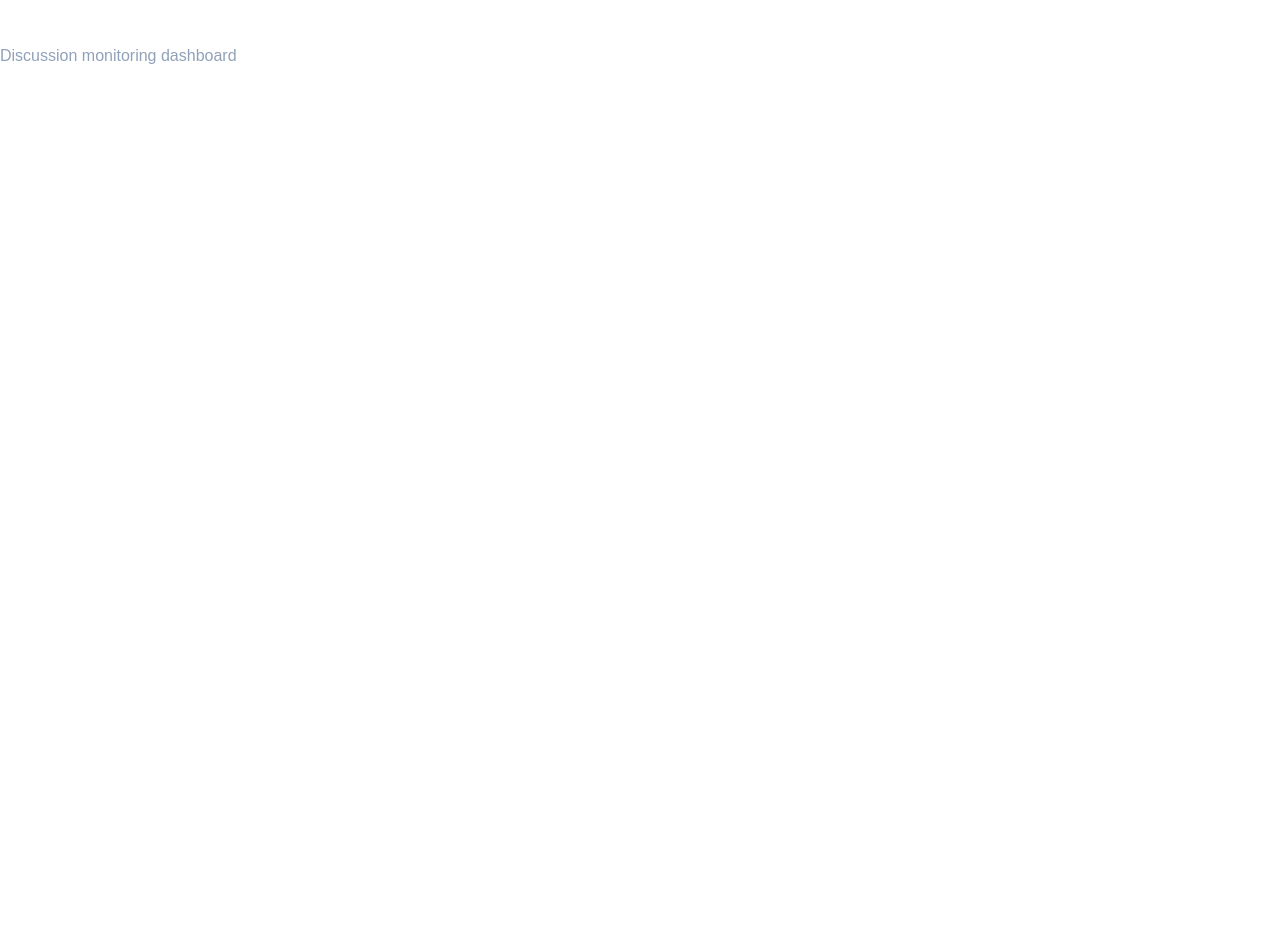
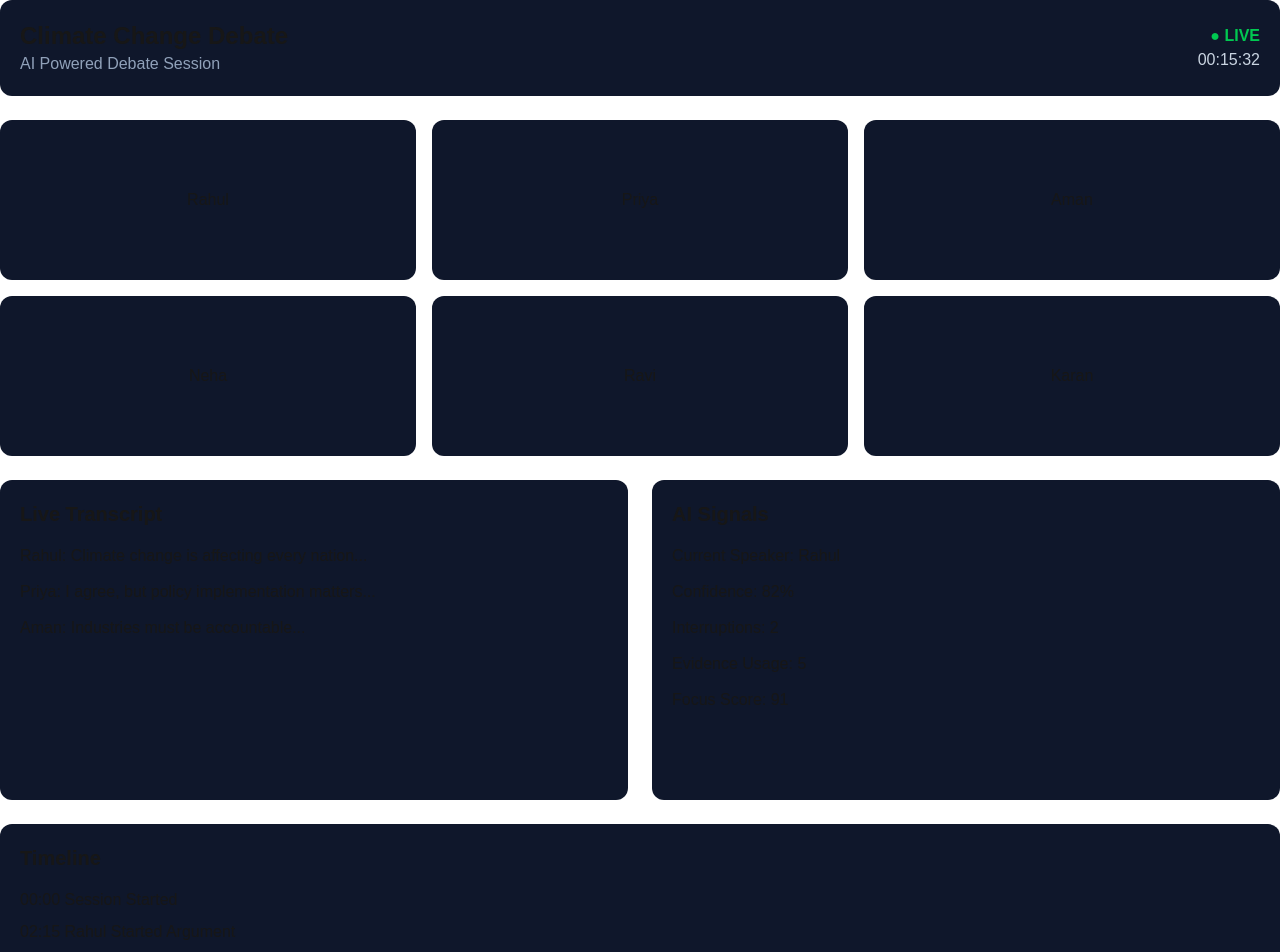
Before and after one commit to GURUBAKSHYADAV-71218/vaad, a Next.js app in the folder frontend/: page /live-session in a window 1280 px wide. Shown: the top 952 px of the page. Before the commit the page ends 800 px from the top, so only its background shows below. Built offline with nearby package versions, Linux system fonts and the light colour scheme.

Commit message:
Build live session UI

```diff
--- a/frontend/app/live-session/page.tsx
+++ b/frontend/app/live-session/page.tsx
@@ -1,13 +1,29 @@
+import SessionHeader from "../../components/live-session/SessionHeader";
+import VideoGrid from "../../components/live-session/VideoGrid";
+import TranscriptPanel from "../../components/live-session/TranscriptPanel";
+import AISignals from "../../components/live-session/AISignals";
+import Timeline from "../../components/live-session/Timeline";
+
 export default function LiveSessionPage() {
   return (
     <div>
-      <h1 className="text-3xl font-bold text-white">
-        Live Session
-      </h1>
 
-      <p className="text-slate-400 mt-2">
-        Discussion monitoring dashboard
-      </p>
+      <SessionHeader />
+
+      <VideoGrid />
+
+      <div className="grid grid-cols-2 gap-6 mt-6">
+
+        <TranscriptPanel />
+
+        <AISignals />
+
+      </div>
+
+      <div className="mt-6">
+        <Timeline />
+      </div>
+
     </div>
   );
 }
--- a/frontend/components/live-session/AISignals.tsx
+++ b/frontend/components/live-session/AISignals.tsx
@@ -1,5 +1,35 @@
-export default function VideoGrid() {
+export default function AISignals() {
   return (
-    <div>Video Grid</div>
+    <div className="bg-slate-900 rounded-xl p-5">
+
+      <h2 className="font-bold text-xl mb-4">
+        AI Signals
+      </h2>
+
+      <div className="space-y-3">
+
+        <div>
+          Current Speaker: Rahul
+        </div>
+
+        <div>
+          Confidence: 82%
+        </div>
+
+        <div>
+          Interruptions: 2
+        </div>
+
+        <div>
+          Evidence Usage: 5
+        </div>
+
+        <div>
+          Focus Score: 91
+        </div>
+
+      </div>
+
+    </div>
   );
 }
--- /dev/null
+++ b/frontend/components/live-session/SessionHeader.tsx
@@ -0,0 +1,31 @@
+export default function SessionHeader() {
+  return (
+    <div className="bg-slate-900 rounded-xl p-5 mb-6">
+      <div className="flex justify-between items-center">
+
+        <div>
+          <h1 className="text-2xl font-bold">
+            Climate Change Debate
+          </h1>
+
+          <p className="text-slate-400">
+            AI Powered Debate Session
+          </p>
+        </div>
+
+        <div className="text-right">
+
+          <div className="text-green-500 font-bold">
+            ● LIVE
+          </div>
+
+          <div className="text-slate-300">
+            00:15:32
+          </div>
+
+        </div>
+
+      </div>
+    </div>
+  );
+}
--- a/frontend/components/live-session/Timeline.tsx
+++ b/frontend/components/live-session/Timeline.tsx
@@ -1,5 +1,25 @@
-export default function VideoGrid() {
+export default function Timeline() {
   return (
-    <div>Video Grid</div>
+    <div className="bg-slate-900 rounded-xl p-5">
+
+      <h2 className="font-bold text-xl mb-4">
+        Timeline
+      </h2>
+
+      <div className="space-y-2">
+
+        <div>00:00 Session Started</div>
+
+        <div>02:15 Rahul Started Argument</div>
+
+        <div>05:32 Evidence Used</div>
+
+        <div>08:44 Interruption Detected</div>
+
+        <div>12:11 Leadership Event</div>
+
+      </div>
+
+    </div>
   );
 }
--- a/frontend/components/live-session/TranscriptPanel.tsx
+++ b/frontend/components/live-session/TranscriptPanel.tsx
@@ -1,5 +1,23 @@
-export default function VideoGrid() {
+export default function TranscriptPanel() {
   return (
-    <div>Video Grid</div>
+    <div className="bg-slate-900 rounded-xl p-5 h-80 overflow-auto">
+
+      <h2 className="font-bold text-xl mb-4">
+        Live Transcript
+      </h2>
+
+      <p>
+        Rahul: Climate change is affecting every nation...
+      </p>
+
+      <p className="mt-3">
+        Priya: I agree, but policy implementation matters...
+      </p>
+
+      <p className="mt-3">
+        Aman: Industries must be accountable...
+      </p>
+
+    </div>
   );
 }
--- a/frontend/components/live-session/VideoGrid.tsx
+++ b/frontend/components/live-session/VideoGrid.tsx
@@ -1,5 +1,25 @@
+const users = [
+  "Rahul",
+  "Priya",
+  "Aman",
+  "Neha",
+  "Ravi",
+  "Karan",
+];
+
 export default function VideoGrid() {
   return (
-    <div>Video Grid</div>
+    <div className="grid grid-cols-3 gap-4">
+
+      {users.map((user) => (
+        <div
+          key={user}
+          className="bg-slate-900 rounded-xl h-40 flex items-center justify-center"
+        >
+          {user}
+        </div>
+      ))}
+
+    </div>
   );
 }
```
